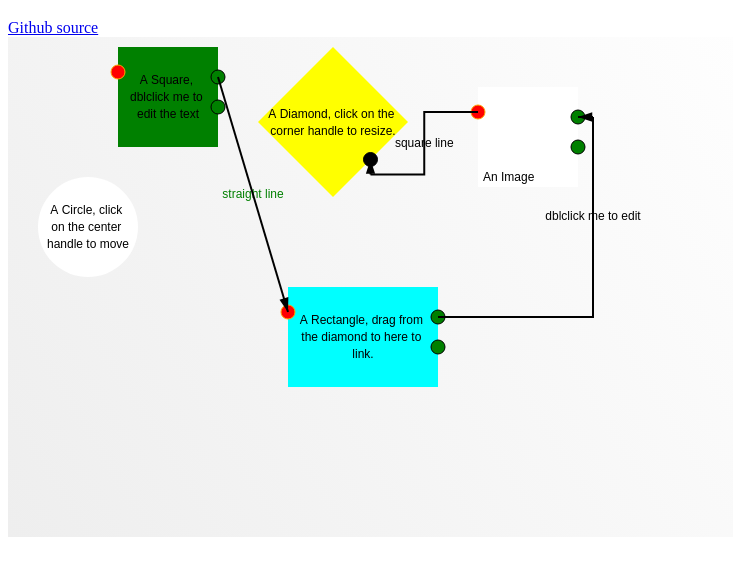
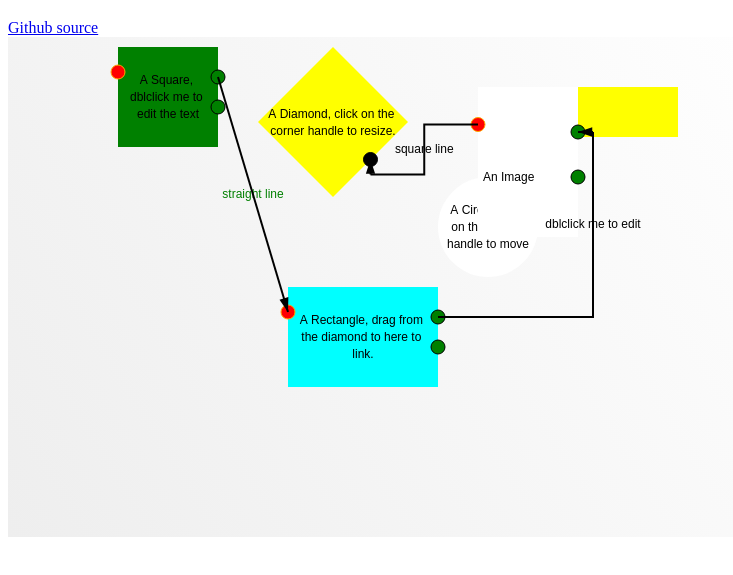
Before and after one commit to iri/dial_reports, a plain HTML site: page priv/df/index.html in a window 1280 px wide. Shown: the part 61-636 px from the top of the page, without its empty margins (0-733 px from the left). Drawn offline with Linux system fonts and the light colour scheme.

```diff
--- a/priv/df/index.html
+++ b/priv/df/index.html
@@ -60,6 +60,8 @@
         ctx.textAlign="left"
         ctx.fillText(node.text,node.x+5,node.y+85)
         ctx.stroke();
+        ctx.fillStyle="yellow";
+        ctx.fillRect(node.x+100,node.y, 100, 50);
     }
 }
 
@@ -82,14 +84,14 @@
 
 model.addNode(new model.node(110,10,100,100,connectors,"A Square, dblclick me to edit the text","green","Rectangle"));
 
-model.addNode(new model.node(30,140,100,100,null,"A Circle, click on the center handle to move","white", "Circle"));
+model.addNode(new model.node(430,140,100,100,null,"A Circle, click on the center handle to move","white", "Circle"));
 
 var connectors2=[
     new model.connector(0.75,.75,"output")
 ];
 model.addNode(new model.node(250,10,150,150,connectors2,"A Diamond, click on the corner handle to resize.","yellow", "Diamond"));
 model.addNode(new model.node(280,250,150,100,connectors,"A Rectangle, drag from the diamond to here to link.","Cyan", "Rectangle"));
-model.addNode(new model.node(470,50,100,100,connectors,"An Image","white", "Icon"));
+model.addNode(new model.node(470,50,100,150,connectors,"An Image","white", "Icon"));
 
 model.addLink(new model.link(0,3,1,0,"straight line","straight"));
 model.addLink(new model.link(3,4,1,1,"dblclick me to edit","square"));
@@ -104,13 +106,5 @@
   });
 
 </script>
-<!-- Global site tag (gtag.js) - Google Analytics -->
-<script async src="https://www.googletagmanager.com/gtag/js?id=UA-135656500-1"></script>
-<script>
-    window.dataLayer = window.dataLayer || [];
-    function gtag() { dataLayer.push(arguments); }
-    gtag('js', new Date());
-    gtag('config', 'UA-135656500-1');
-</script>
 </body>
 </html>
```
Also changed, not shown: 1 other file.
